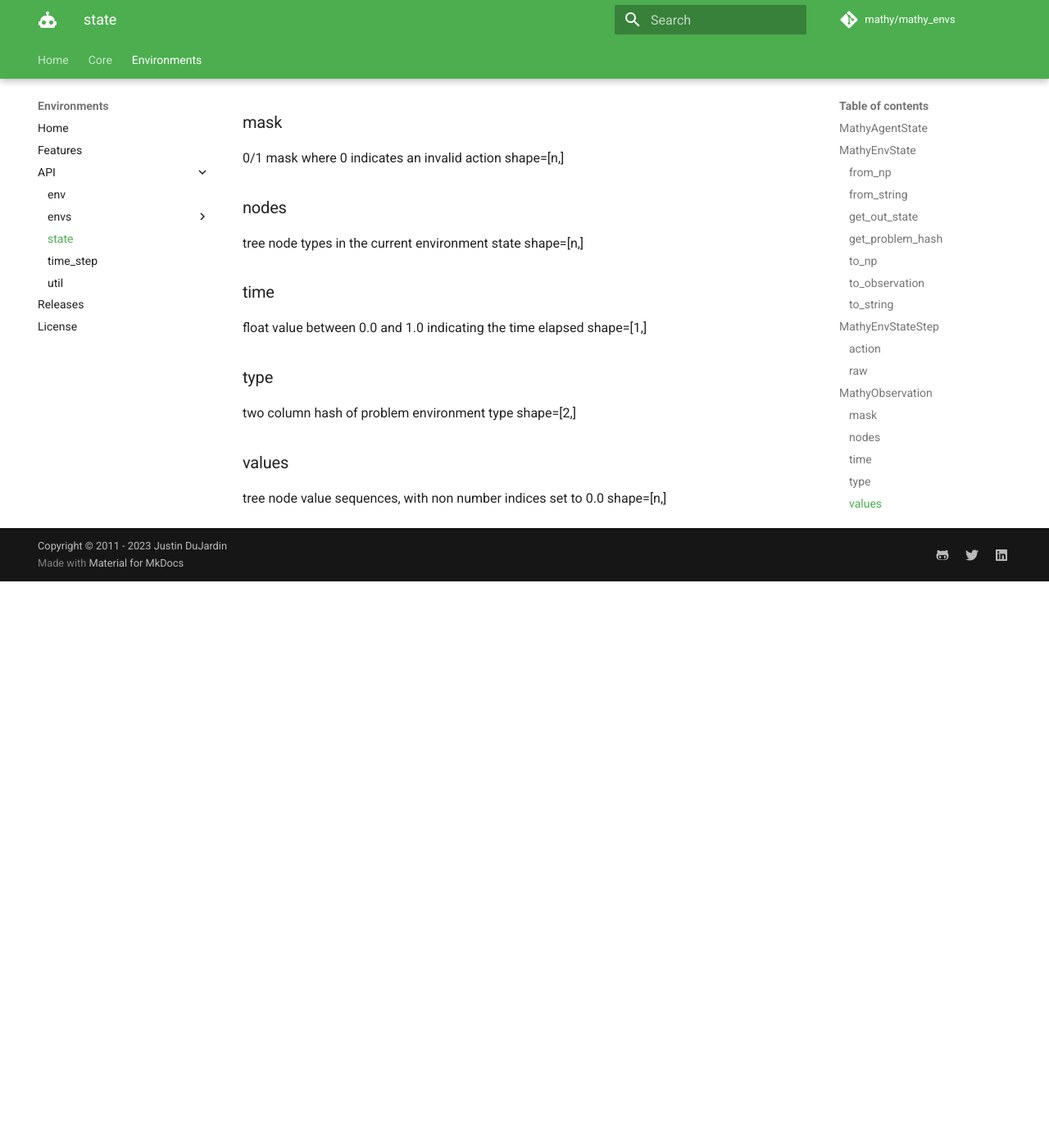
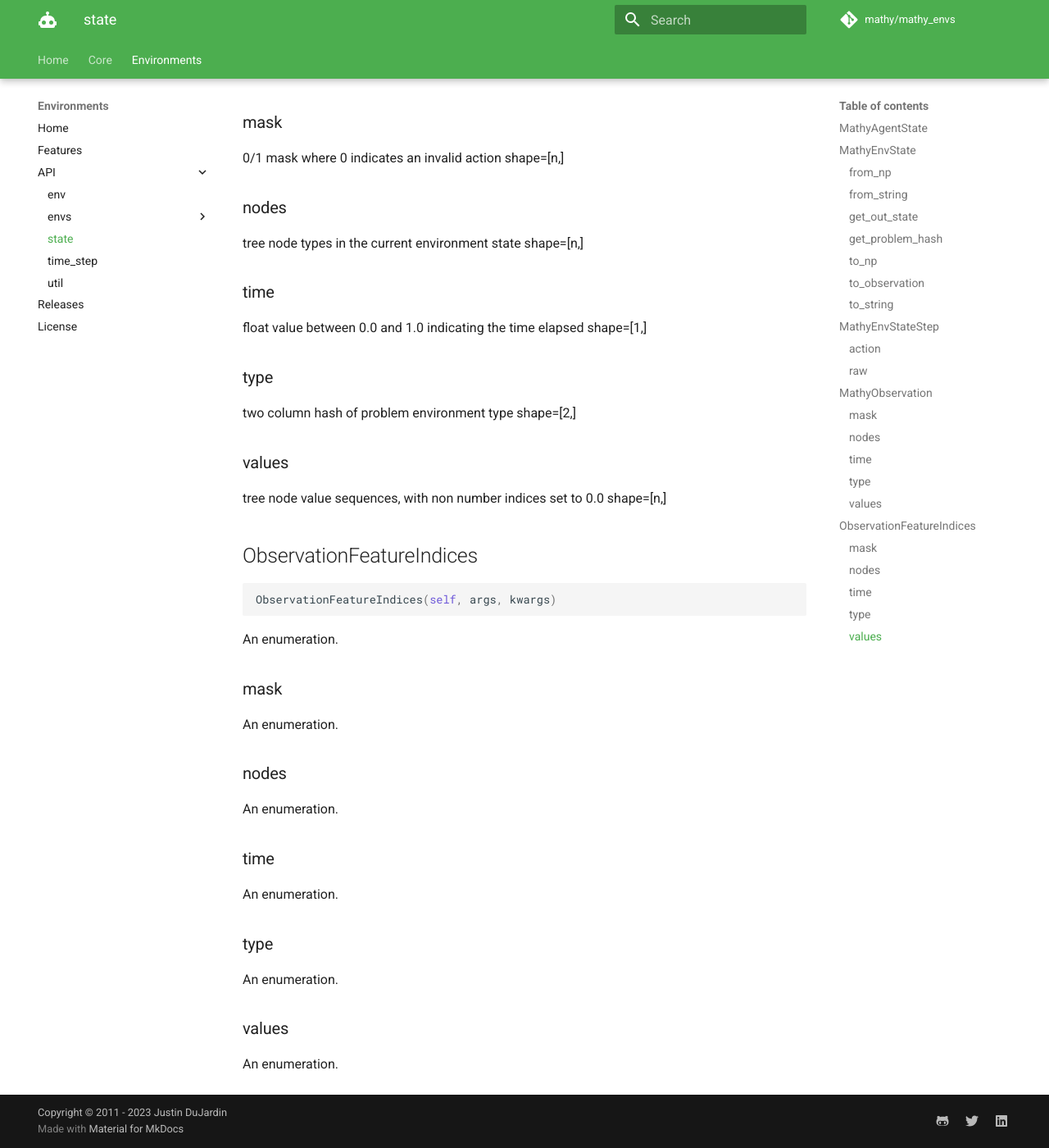
Before and after one commit to mathy/mathy_envs, an MkDocs documentation site: the page built from website/docs/api/state.md, in a window 1280 px wide and 1400 px high, scrolled down 2864 px. Shown: the whole window at 82% size. Built offline with MkDocs 1.6.1 and Material for MkDocs 9.7.7, drawn with Linux system fonts in a browser that asks for light colours; comment, search, counter and statistics services are not loaded; before the commit the page ends 3573 px from its top, so only the background shows below that.

````diff
--- a/website/docs/api/state.md
+++ b/website/docs/api/state.md
@@ -114,3 +114,18 @@ float value between 0.0 and 1.0 indicating the time elapsed shape=[1,]
 two column hash of problem environment type shape=[2,]
 ### values
 tree node value sequences, with non number indices set to 0.0 shape=[n,]
+## ObservationFeatureIndices
+```python
+ObservationFeatureIndices(self, args, kwargs)
+```
+An enumeration.
+### mask
+An enumeration.
+### nodes
+An enumeration.
+### time
+An enumeration.
+### type
+An enumeration.
+### values
+An enumeration.
````
Also changed, not shown: website/docs/api/env.md (+5 -2 lines), website/tools/docs.py (+24 -9 lines).
